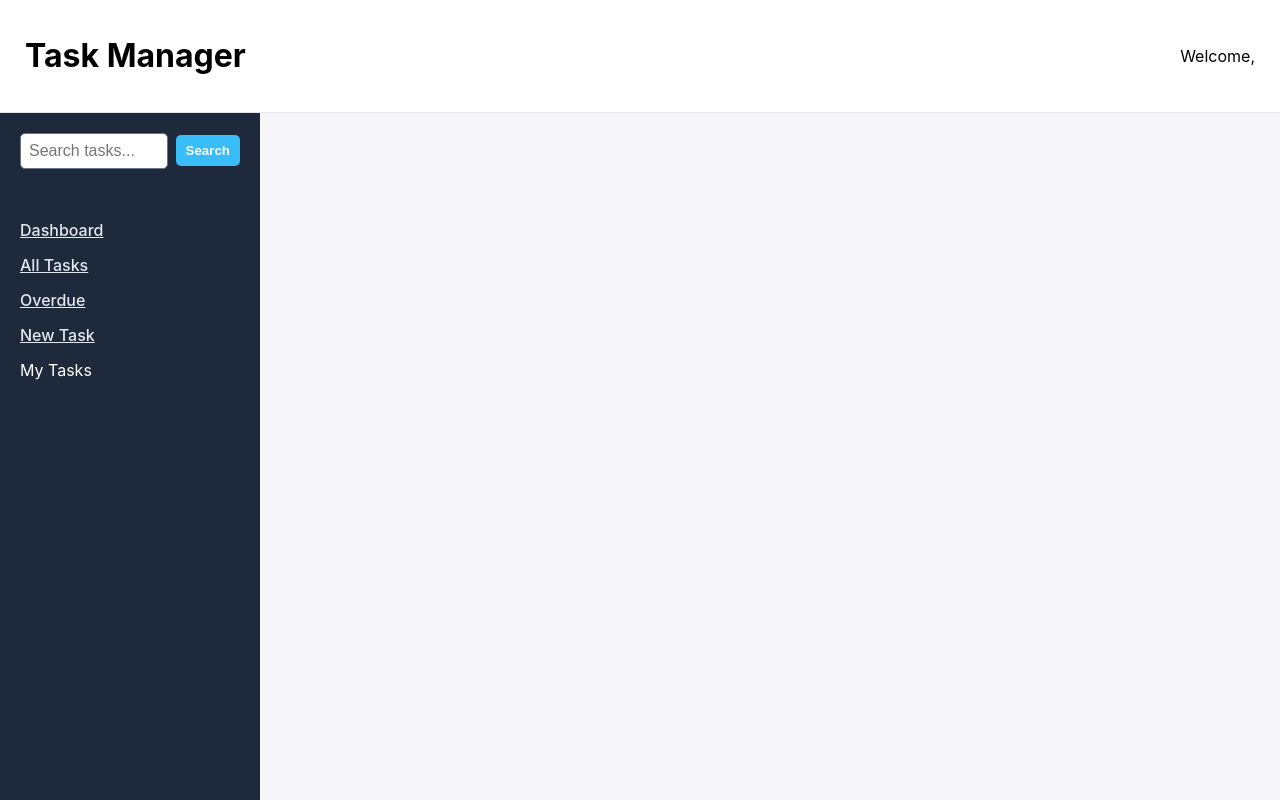
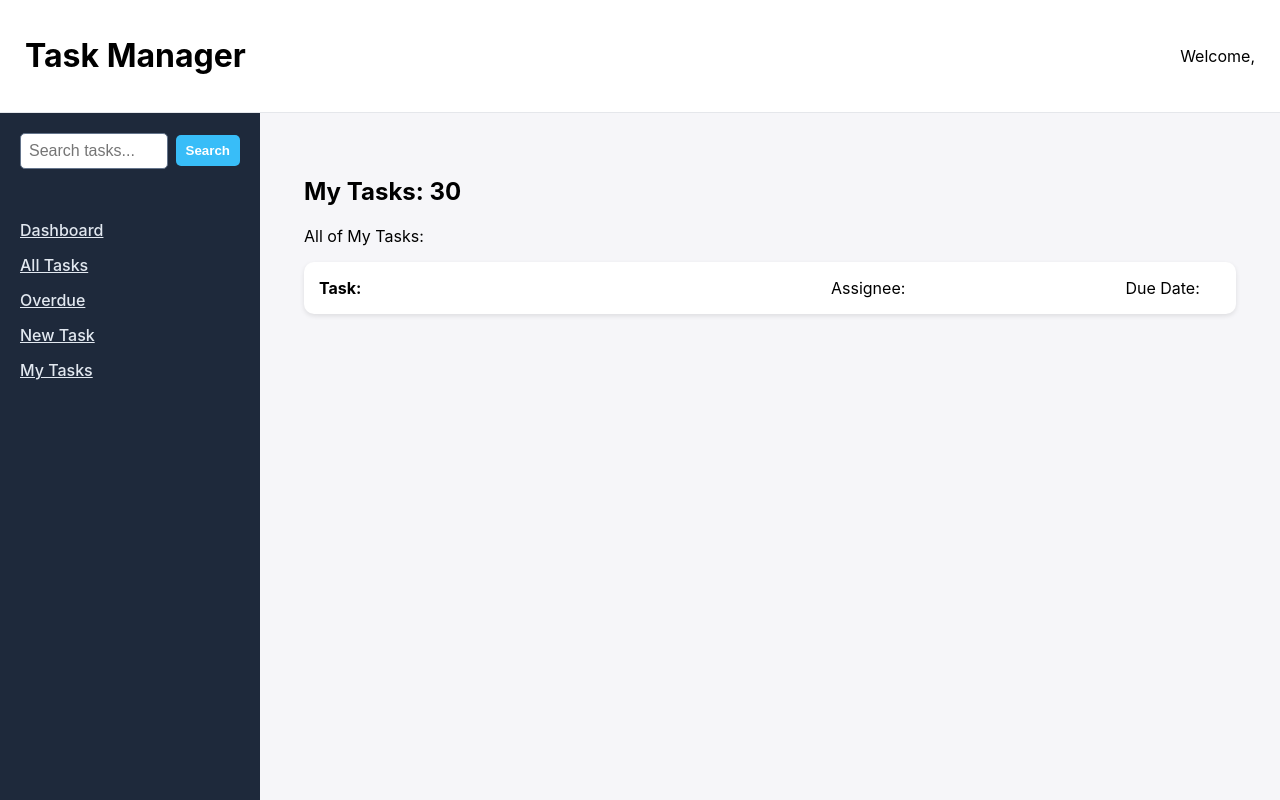
Before and after one commit to Oracle451/CS-312-Final-Project, a React (Create React App) app in the folder frontend/: page /myTasks in a window 1280 px wide. Shown: the top 800 px of the page. Built offline with nearby package versions, Linux system fonts and the light colour scheme; no server answers.

Commit message:
Made the MyTasks page and Routed it
MyTasks now exists and is navigable to and from the rest of the website.

```diff
--- a/frontend/src/App.js
+++ b/frontend/src/App.js
@@ -10,6 +10,7 @@ import Signup from "./pages/Signup";
 import CreateTask from "./pages/CreateTask";
 import SearchResults from "./pages/SearchResults";
 import EditTask from "./pages/EditTask";
+import MyTasks from "./pages/myTasks";
 import "./App.css";
 
 function App() {
@@ -29,6 +30,7 @@ function App() {
               <Route path="/signup" element={<Signup />} />
               <Route path="/search" element={<SearchResults />} />
               <Route path="/tasks/:id" element={<EditTask />} />
+              <Route path="/myTasks" element={<MyTasks />} />
             </Routes>
           </div>
         </div>
--- a/frontend/src/components/Sidebar.js
+++ b/frontend/src/components/Sidebar.js
@@ -68,7 +68,7 @@ function Sidebar() {
         <li>
           <Link to="/create-task">New Task</Link>
         </li>
-        <li>My Tasks</li>
+        <li><Link to="/myTasks">My Tasks</Link></li>
       </ul>
       {/* Move Login to Bottom and stylize */}
       <div style={{ paddingTop: "10px" }}>
--- a/frontend/src/pages/Overdue.js
+++ b/frontend/src/pages/Overdue.js
@@ -1,5 +1,4 @@
 import React from "react";
-import DashboardCard from "../components/DashboardCard";
 import TaskItem from "../components/TaskItem";
 import "./Overdue.css";
 
--- /dev/null
+++ b/frontend/src/pages/myTasks.js
@@ -0,0 +1,18 @@
+import React from "react";
+import TaskItem from "../components/TaskItem";
+import "./Overdue.css";
+
+function myTasks() {
+
+	let placeHolder = 30
+
+	return (
+		<div className="main">
+			<h2>My Tasks: {placeHolder}</h2>
+			<p>All of My Tasks:</p>
+			<TaskItem />
+		</div>
+	);
+}
+
+export default myTasks;
```
Also changed, not shown: frontend/src/pages/myTasks.css (added).
